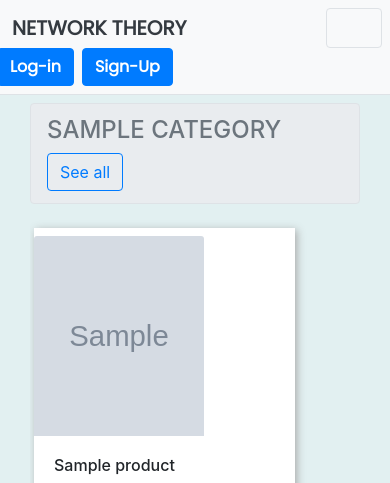
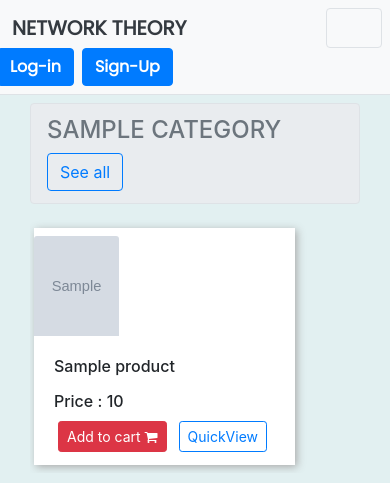
Before and after one commit to prashik-ganer/Final-Deployment, a Django app: template shop/templates/shop/index.html in a window 390 px wide. Shown: the top 483 px of the page. Run offline with Django 3.2, Linux system fonts and the light colour scheme; data comes from the database, SQL or seed files in the repository; both versions use the stored data as it was after the commit; the template is opened without the code that fills it: values that come from a table or form of the project are taken from there, most other values are stand-ins (such as "Sample title", 1, 10 or a date in 2020); grey boxes marked "Sample" are stand-in pictures; parts of the project's set-up code (start-up, migrations or seed data) failed here and were passed over; some libraries are stand-ins or nearby versions.

Commit message:
Just before pip freeze for environ

```diff
--- a/mac/settings.py
+++ b/mac/settings.py
@@ -164,10 +164,10 @@ STATICFILES_DIRS = [
 ]
 
 # Managing Media
-# MEDIA_ROOT = os.path.join(BASE_DIR, 'media')
+MEDIA_ROOT = os.path.join(BASE_DIR, 'media')
 MEDIA_URL = '/media/'
 
-DEFAULT_FILE_STORAGE = env("DEFAULT_FILE_STORAGE")
+# DEFAULT_FILE_STORAGE = env("DEFAULT_FILE_STORAGE")
 
 # Message Tags
 MESSAGE_TAGS = {
--- a/shop/templates/shop/index.html
+++ b/shop/templates/shop/index.html
@@ -99,12 +99,26 @@ display: none;
 font-size: medium;
 }
 
-.card-image{
-height: 40%;
-}
+
 .card-body{
 height: 60%;
 }
+
+.col-md-3 img{
+width: 85px;
+height: 100px;
+}
+
+.product-card{
+
+
+   background-color: #fff;
+  box-shadow: 2px 2px 8px #aaaaaa;
+  }
+  .product-card-container{
+    display: flex;
+  }
+
 }
 
 
@@ -278,7 +292,7 @@ height: 60%;
 
 
           <!-- Important Line, Foundation for all -->
-          <div class="col-xs-3 col-sm-3 col-md-3 my-2 px-2" style="width:fit-content;">
+          <div class="col-xs-3 col-sm-3 col-md-3 my-2 px-2 product-card-container" style="width:fit-content;">
 
             <div class="product-card align-items-center mx-auto pt-2">
 
```
Also changed, not shown: db.sqlite3.
